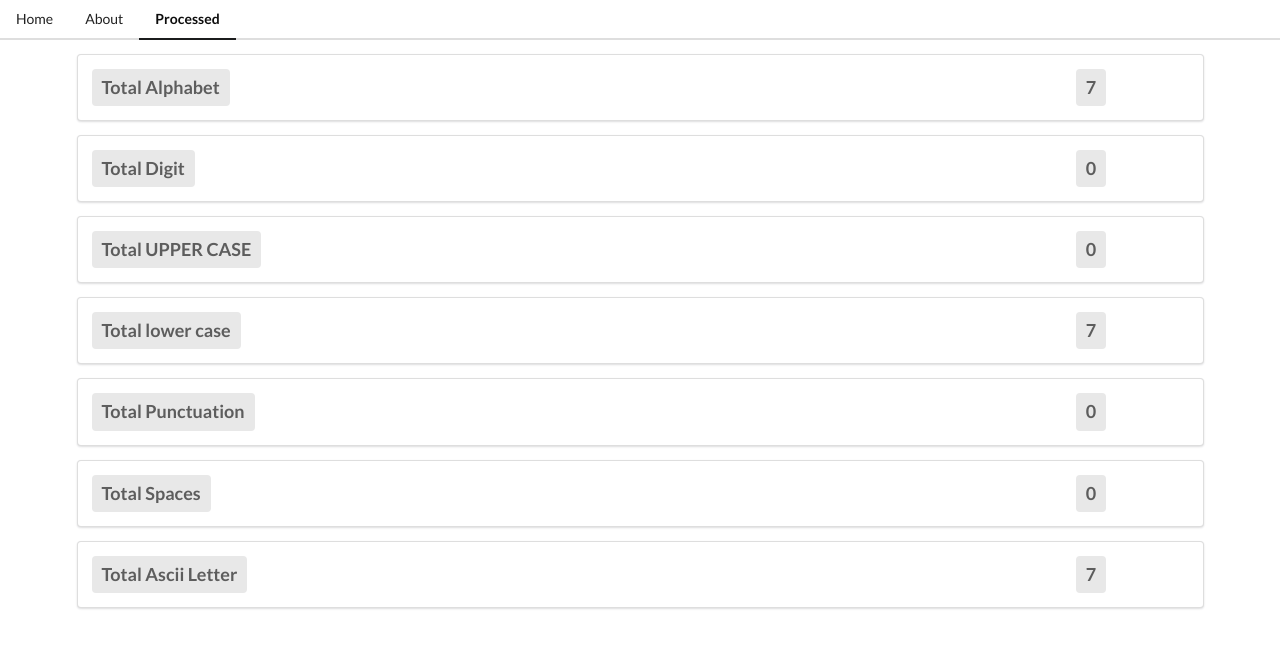
After one commit to IAmDon-144/Text-Utils, a Django app: page /textinformations/ in a window 1280 px wide. The commit adds this page. Shown: the top 648 px of the page. Run offline with Django 3.2, Linux system fonts and the light colour scheme; some libraries are stand-ins or nearby versions.

Commit message:
23.04.21

```diff
--- a/src/templates/base.html
+++ b/src/templates/base.html
@@ -1,11 +1,21 @@
 {% load static %}
 <!doctype html>
+
 <html lang="en">
   <head>
     <!-- Required meta tags -->
     <meta charset="utf-8">
+
     <meta name="viewport" content="width=device-width, initial-scale=1, shrink-to-fit=no">
+
+    <meta name="description" content="Free online text modifier.This webapp is made for know about the statistics of a text and also for modifing it.
+    Text UPPERCASE ;lower case;Punctuation remove;raw text to pdf;text to speech;Each Word Capital;count words,sentences,prepositions;Alphabetically arranged words;text to Qr code are the main feature of this app. ">
+
+    <meta name="keywords" content="text-modifier,text modifier, UPPERCASE,lower case,Punctuation remove,pdf,text-to-speech,each word capital,words count,prepositions count,sentences count,text to qrcode ,title case,text utils,">
+
+
     <!-- jQuery -->
+
     <script src="https://code.jquery.com/jquery-3.3.1.min.js"></script>
 
     <script src='https://kit.fontawesome.com/a076d05399.js' crossorigin='anonymous'></script>
@@ -19,15 +29,19 @@
 
 
 
-    <title>textutils - {% block title %}{% endblock title %}</title>
+    <title>Text Modifier {% block title %}{% endblock title %}</title>
+    <link rel="shortcut icon" href="{% static 'audio/tmlogo.ico'%}" type="image/x-icon">
   </head>
   <body>
       {% include 'main/navbar.html' %}
 
-    <div class="ui container">
-      {% block content %}
-      {% endblock content %}
-    </div>
+
+  <div class="ui container">
+    {% block content %}
+    {% endblock content %}
+  </div>
+
+
 
     {% block scripts %}
 
--- a/src/templates/main/navbar.html
+++ b/src/templates/main/navbar.html
@@ -1,7 +1,9 @@
+{% load static %}
 {% url 'textmodifier:result' as path_to_home %}
 {% url 'textmodifier:about' as path_to_about %}
 
 <div class="ui secondary pointing menu">
+
     <a href="{{path_to_home}}" class="{% if request.path == path_to_home %}active{%endif%} item">
       Home
     </a>
--- a/src/textmodifier/templates/about.html
+++ b/src/textmodifier/templates/about.html
@@ -2,7 +2,7 @@
 
 
 
-{%block title%}About{%endblock title%}
+{%block title%}-About{%endblock title%}
 
 {%block content%}
 
@@ -55,9 +55,6 @@
     Text to QrCode = Qr code Refers to Quick Response code. Give a limited text because huge text can't response quick.
 
   </div>
-  <div class="ui segment">
-
-  </div>
 
 
 
--- a/src/textmodifier/templates/capital.html
+++ b/src/textmodifier/templates/capital.html
@@ -4,7 +4,7 @@
 {% url 'textmodifier:remove-punc' as path_to_removepunc %}
 
 
-{%block title%}Capital{%endblock title%}
+{%block title%}-Capital{%endblock title%}
 
 {%block content%}
 
--- a/src/textmodifier/templates/firstwordcapitaal.html
+++ b/src/textmodifier/templates/firstwordcapitaal.html
@@ -1,8 +1,9 @@
 {% extends 'base.html' %}
+{% load static %}
 
 
 
-{%block title%}First Word Capital{%endblock title%}
+{%block title%}-Capitalize Every Word{%endblock title%}
 
 {%block content%}
 
@@ -10,6 +11,7 @@
 {% if is_empty%}
 <div>
     <h1>You Didn't Enter Any Text</h1>
+
 </div>
 
 {% else %}
--- /dev/null
+++ b/src/textmodifier/templates/info.html
@@ -0,0 +1,34 @@
+{% extends 'base.html' %}
+
+
+
+{%block title%}-Text Informations{%endblock title%}
+
+{%block content%}
+{% for i,j in final_list %}
+<div class="ui segment">
+    <div class="ui grid">
+        <div class="row">
+            <div class="fourteen wide column">
+                <div class="ui semetric label">
+                    <h3>Total {{i}}</h3>
+
+                </div>
+
+            </div>
+            <div class="two wide column">
+                <div class="ui semetric label">
+                    <h3>{{j}}</h3>
+
+                </div>
+
+            </div>
+        </div>
+    </div>
+</div>
+{% endfor %}
+
+
+
+
+{% endblock content%}
--- a/src/textmodifier/templates/lower.html
+++ b/src/textmodifier/templates/lower.html
@@ -4,7 +4,7 @@
 {% url 'textmodifier:remove-punc' as path_to_removepunc %}
 
 
-{%block title%}lower{%endblock title%}
+{%block title%}-lower case{%endblock title%}
 
 {%block content%}
 
--- a/src/textmodifier/templates/pdf.html
+++ b/src/textmodifier/templates/pdf.html
@@ -4,7 +4,7 @@
 {% url 'textmodifier:remove-punc' as path_to_removepunc %}
 
 
-{%block title%}Capital{%endblock title%}
+{%block title%}-pdf{%endblock title%}
 
 {%block content%}
 
--- a/src/textmodifier/templates/removepunc.html
+++ b/src/textmodifier/templates/removepunc.html
@@ -5,7 +5,7 @@
 
 
 
-{%block title%}Remove Punctuations{%endblock title%}
+{%block title%}-Remove Punctuations{%endblock title%}
 
 {%block content%}
 
--- a/src/textmodifier/templates/textStartsWith.html
+++ b/src/textmodifier/templates/textStartsWith.html
@@ -4,7 +4,7 @@
 {% url 'textmodifier:remove-punc' as path_to_removepunc %}
 
 
-{%block title%}Word Starts With W {%endblock title%}
+{%block title%}-Word Starts With W {%endblock title%}
 
 {%block content%}
 
--- a/src/textmodifier/templates/texttoqrcode.html
+++ b/src/textmodifier/templates/texttoqrcode.html
@@ -4,7 +4,7 @@
 {% url 'textmodifier:remove-punc' as path_to_removepunc %}
 
 
-{%block title%}Word Starts With W {%endblock title%}
+{%block title%}-Text to Qrcode {%endblock title%}
 
 {%block content%}
 
--- a/src/textmodifier/templates/texttospeech.html
+++ b/src/textmodifier/templates/texttospeech.html
@@ -5,7 +5,7 @@
 {% url 'textmodifier:remove-punc' as path_to_removepunc %}
 
 
-{%block title%}Text to Speech{%endblock title%}
+{%block title%}-Text to Speech{%endblock title%}
 
 {%block content%}
 
--- a/src/textmodifier/templates/wordcount.html
+++ b/src/textmodifier/templates/wordcount.html
@@ -1,8 +1,9 @@
 {% extends 'base.html' %}
+{% load static %}
 
 
 
-{%block title%}Word Count{%endblock title%}
+{%block title%}-Word Count{%endblock title%}
 
 {%block content%}
 
@@ -14,6 +15,8 @@
   {% if Char == 0 %}
 
     <h1>You Didn't Enter Any Text</h1>
+
+
 
 
   {%else%}
--- a/src/textmodifier/urls.py
+++ b/src/textmodifier/urls.py
@@ -1,5 +1,5 @@
 from django.urls import path, include
-from .views import result,capital,removePunc,wordCount,about,makePDF,lower,wordStartsWith,textToSpeech,firstWordCapital,invisibleText
+from .views import result,capital,removePunc,wordCount,about,makePDF,lower,wordStartsWith,textToSpeech,firstWordCapital,invisibleText,textCheckup
 
 
 app_name = "textmodifier"
@@ -18,6 +18,7 @@ urlpatterns = [
     path("wordstartswith/",wordStartsWith,name='word-s-w'),
     path("texttospeech/",textToSpeech,name='text-to-speech'),
     path("firstwordcapital/",firstWordCapital,name='first-word-capital'),
+    path("textinformations/",textCheckup,name='text-informations'),
     path("invisible/",invisibleText,name='invisible'),
 
 
--- a/src/textmodifier/views.py
+++ b/src/textmodifier/views.py
@@ -7,9 +7,7 @@ from gtts import gTTS
 import time
 import reportlab
 import io
-
 import os
-from langdetect import detect
 import qrcode
 import png
 from pyqrcode import QRCode
@@ -481,3 +479,33 @@ def invisibleText(request):
     }
 
     return render(request,'invisible.html',context)
+
+
+def textCheckup(request):
+    text = request.GET.get('text','default')
+    punctuation = 0
+    alphabet =0
+    spaces = 0
+    upper_case = 0
+    lower_case = 0
+    digit = 0
+    ascii_ = 0
+
+    for letter in text:
+        if letter.isalpha():alphabet+=1
+        if letter.isspace():spaces+=1
+        if letter.islower():lower_case+=1
+        if letter.isupper():upper_case+=1
+        if letter.isnumeric():digit+=1
+        if letter.isascii():ascii_+=1
+        if letter in string.punctuation:punctuation+=1
+
+    listKey = ['Alphabet','Digit','UPPER CASE','lower case','Punctuation','Spaces','Ascii Letter']
+    listValue = [alphabet,digit,upper_case,lower_case,punctuation,spaces,ascii_]
+    final_list = zip(listKey,listValue)
+
+    context = {
+        'final_list':final_list,
+
+    }
+    return render(request,'info.html',context)
```
Also changed, not shown: src/textmodifier/templates/result.html (+26 -6 lines), src/static_project/audio/tmlogo.ico (added), src/static_project/images/tmlogo.ico (added).
